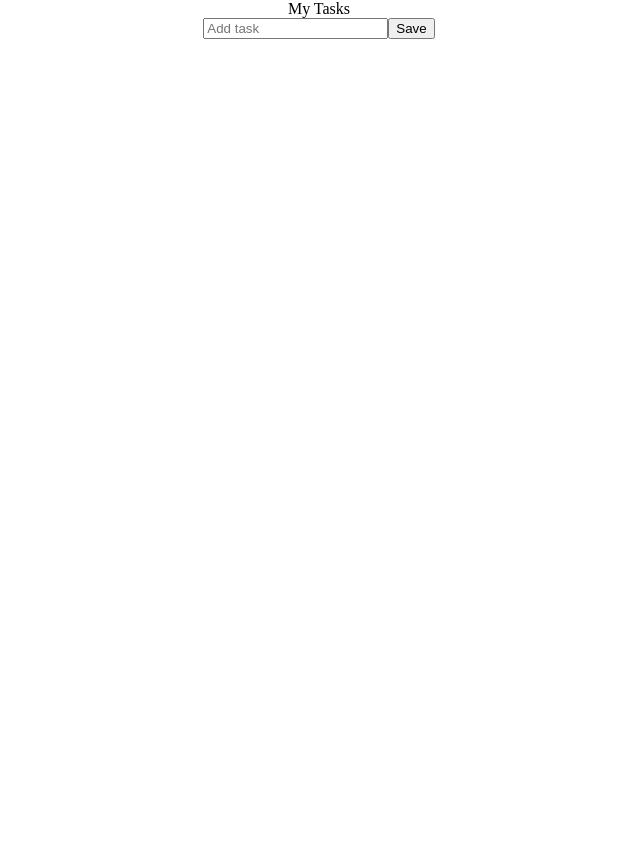
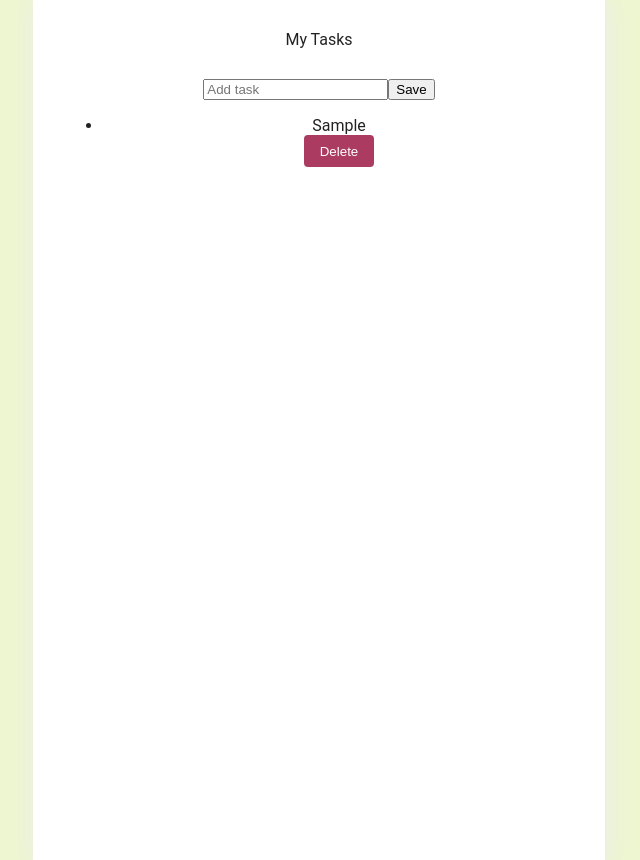
Before and after one commit to Mohamed-Elwakeel/todo-app-front, a React (Create React App) app: page / in a window 1280 px wide. Both pictures are taken after typing "Sample" into the empty fields and a click on the button "Save". Shown: the whole page, without its empty margins (321-961 px from the left). Before the commit the page ends 800 px from the top, so only its background shows below. Built offline with nearby package versions, Linux system fonts and the light colour scheme.

Commit message:
added css Styles & task, listTask code

```diff
--- a/public/index.html
+++ b/public/index.html
@@ -11,7 +11,7 @@
 
   <link rel="manifest" href="%PUBLIC_URL%/manifest.json" />
 
-  <title>React App</title>
+  <title>ToDo App</title>
 </head>
 
 <body>
--- a/src/App.css
+++ b/src/App.css
@@ -1,3 +1,23 @@
+body {
+  background-color: #edf5d1;
+  padding: 0px;
+  margin: 0px;
+  color: rgba(0, 0, 0, 0.87);
+  font-family: 'Roboto', sans-serif;
+}
+
 .App {
   text-align: center;
+  background-color: white;
+  height: auto;
+  min-height: 100vh;
+  width: 40%;
+  margin: auto;
+  padding: 30px;
+  box-shadow: 2px 2px 20px #ececec;
 }
+
+.App-header {
+  margin: 0;
+  margin-bottom: 30px;
+}
--- a/src/App.js
+++ b/src/App.js
@@ -1,13 +1,14 @@
 import "./App.css";
 import React from "react";
 import { AddTask } from "./Components/AddTask";
-import {} from "./Components/ListTask";
+import { ListTask } from "./Components/ListTask";
 
 function App() {
   return (
     <div className="App">
       <header className="App-header">My Tasks</header>
       <AddTask />
+      <ListTask />
     </div>
   );
 }
--- /dev/null
+++ b/src/Components/ListTask.jsx
@@ -0,0 +1,17 @@
+import React from "react";
+import { Task } from "./Task";
+import { useSelector } from "react-redux";
+
+export const ListTask = () => {
+  const tasks = useSelector((state) => {
+    return state.tasks;
+  });
+
+  return (
+    <ul className="tasks-list">
+      {tasks.map((todo) => (
+        <Task id={todo.id} title={todo.name} completed={todo.status} />
+      ))}
+    </ul>
+  );
+};
--- /dev/null
+++ b/src/Components/Task.css
@@ -0,0 +1,12 @@
+.remove-task-button {
+    background-color: #ac3b61;
+    height: 32px;
+    color: white;
+    border-radius: 4px;
+    width: 70px;
+    border: none;
+}
+
+.remove-task-button:hover {
+    cursor: pointer;
+}
--- /dev/null
+++ b/src/Components/Task.jsx
@@ -0,0 +1,28 @@
+import React from "react";
+import { useDispatch } from "react-redux";
+import { deleteTask } from "../redux/tasksSlice";
+import "./Task.css";
+
+export const Task = ({ id, title }) => {
+  const dispatch = useDispatch();
+
+  const removeTask = () => {
+    dispatch(deleteTask({ id: id }));
+  };
+
+  return (
+    <li className="task-item">
+      <div>{title}</div>
+      <div>
+        <button
+          className="remove-task-button"
+          onClick={() => {
+            removeTask();
+          }}
+        >
+          Delete
+        </button>
+      </div>
+    </li>
+  );
+};
```
